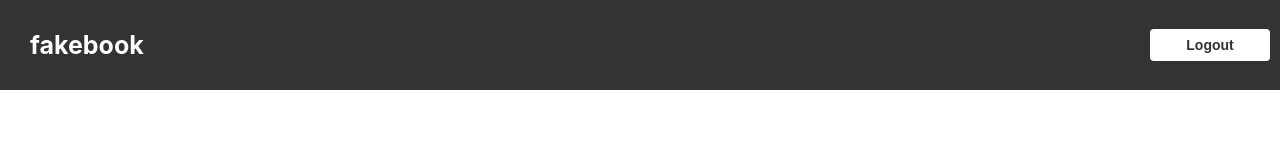
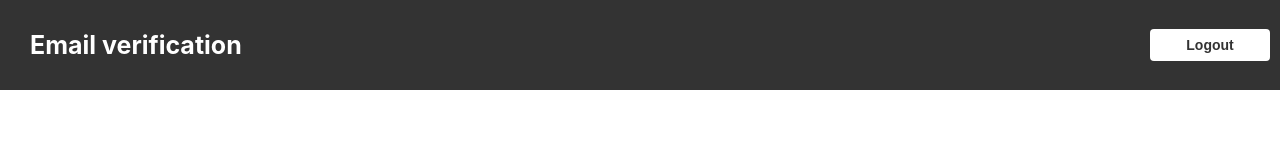
Before and after one commit to Roobansankar/Mern-Signin-and-Signup-using-email-verification, a React (Create React App) app in the folder client/: page / in a window 1280 px wide. Shown: the top 152 px of the page. Built offline with nearby package versions, Linux system fonts and the light colour scheme; no server answers; sample sign-in values are in the browser's storage.

Commit message:
Update index.jsx

```diff
--- a/client/src/components/Main/index.jsx
+++ b/client/src/components/Main/index.jsx
@@ -26,7 +26,7 @@ const Main = () => {
   return (
     <div className={styles.main_container}>
       <nav className={styles.navbar}>
-        <h1>fakebook</h1>
+        <h1>Email verification</h1>
         <button className={styles.white_btn} onClick={handleLogout}>
           Logout
         </button>
```
